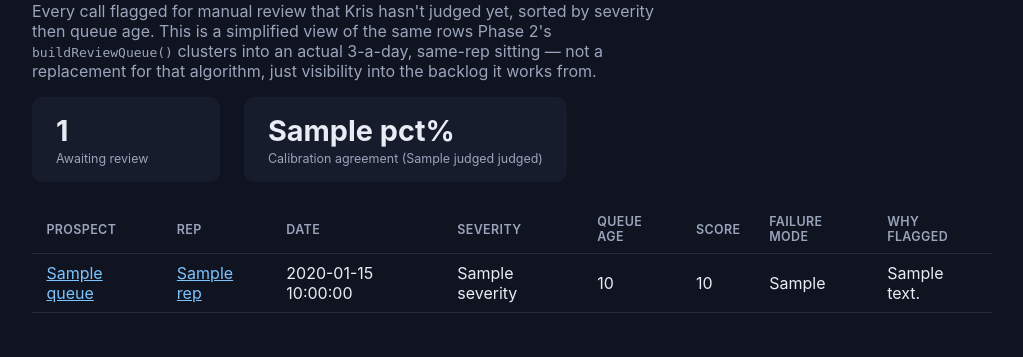
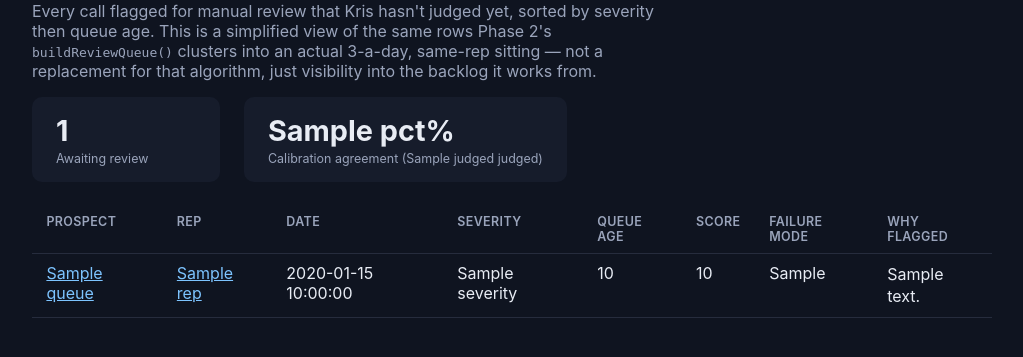
Before and after one commit to ICONS-of-Real-Estate/sales_review_project, a FastAPI app: template tools/dashboard/templates/queue.html in a window 1280 px wide. Shown: the part 174-531 px from the top of the page, without its empty margins (128-1151 px from the left). Run offline with FastAPI, Linux system fonts and the light colour scheme; the visitor is signed in with stand-in values (Sample User, id 1); the template is opened without the code that fills it: most values are stand-ins (such as "Sample title", 1, 10 or a date in 2020).

Commit message:
Fix unreadable table rows with long feedback text
Table cells default to vertical-align: middle, so any row with a long
AI Feedback Summary paragraph became enormous, and the row's other
short cells (name, date, score) ended up vertically centered against
that height - reading as mostly blank space with the actual data
floating in the middle. Reported directly from the live /reps page.

Fixed with a global th/td vertical-align: top, plus a .clamp-text
class (3-line -webkit-line-clamp, full text in a title tooltip)
applied everywhere a feedback summary or search snippet is rendered
(calls.html, queue.html, rep_detail.html, and the JS-built leads
modal in charts.html) so long text no longer blows out row height at
all.

```diff
--- a/tools/dashboard/templates/base.html
+++ b/tools/dashboard/templates/base.html
@@ -22,7 +22,11 @@
     .freshness.warn { background: #4a3a12; color: #f2c14e; }
     .freshness.stale { background: #4a1414; color: #f28b8b; }
     table { border-collapse: collapse; width: 100%; margin-bottom: 1rem; }
-    th, td { text-align: left; padding: 0.55rem 0.9rem; border-bottom: 1px solid #262c3d; }
+    th, td { text-align: left; padding: 0.55rem 0.9rem; border-bottom: 1px solid #262c3d; vertical-align: top; }
+    .clamp-text {
+      display: -webkit-box; -webkit-box-orient: vertical; -webkit-line-clamp: 3;
+      overflow: hidden; line-height: 1.4;
+    }
     th {
       color: #9aa4bb; font-weight: 600; font-size: 0.78rem;
       text-transform: uppercase; letter-spacing: 0.03em;
--- a/tools/dashboard/templates/calls.html
+++ b/tools/dashboard/templates/calls.html
@@ -63,7 +63,7 @@
       <td>{{ c.lead_quality_verdict or "—" }}</td>
       <td>{{ c.call_quality_score if c.call_quality_score is not none else "—" }}</td>
       <td>{{ c.primary_failure_mode or "—" }}</td>
-      <td style="max-width: 360px;">{{ c.snippet | safe if filters.q else (c.snippet or "—") }}</td>
+      <td style="max-width: 360px;"><span class="clamp-text" title="{{ c.snippet or '' }}">{{ c.snippet | safe if filters.q else (c.snippet or "—") }}</span></td>
     </tr>
     {% else %}
     <tr><td colspan="8" class="muted">No calls match these filters.</td></tr>
--- a/tools/dashboard/templates/charts.html
+++ b/tools/dashboard/templates/charts.html
@@ -94,7 +94,7 @@
           '<td>' + escapeHtml(l.rep || '') + '</td>' +
           '<td>' + escapeHtml(l.call_date || '') + '</td>' +
           '<td>' + (l.call_quality_score ?? '—') + '</td>' +
-          '<td style="max-width: 360px;">' + escapeHtml(l.ai_feedback_summary || '—') + '</td></tr>'
+          '<td style="max-width: 360px;"><span class="clamp-text">' + escapeHtml(l.ai_feedback_summary || '—') + '</span></td></tr>'
         )).join('') + '</tbody></table>';
     }
     document.getElementById('leadsModalBackdrop').style.display = 'block';
--- a/tools/dashboard/templates/queue.html
+++ b/tools/dashboard/templates/queue.html
@@ -42,7 +42,7 @@
       <td>{{ r.queue_age if r.queue_age is not none else "—" }}</td>
       <td>{{ r.call_quality_score if r.call_quality_score is not none else "—" }}</td>
       <td>{{ r.primary_failure_mode or "—" }}</td>
-      <td style="max-width: 320px;">{{ r.ai_feedback_summary or "—" }}</td>
+      <td style="max-width: 320px;"><span class="clamp-text" title="{{ r.ai_feedback_summary or '' }}">{{ r.ai_feedback_summary or "—" }}</span></td>
     </tr>
     {% else %}
     <tr><td colspan="8" class="muted">Nothing awaiting review — queue is clear.</td></tr>
--- a/tools/dashboard/templates/rep_detail.html
+++ b/tools/dashboard/templates/rep_detail.html
@@ -36,7 +36,7 @@
       <td>{{ "Yes" if c.flag_asked_for_close else "No" }}</td>
       <td>{{ "Yes" if c.flag_objections_handled else "No" }}</td>
       <td>{{ c.primary_failure_mode or "—" }}</td>
-      <td style="max-width: 320px;">{{ c.ai_feedback_summary or "—" }}</td>
+      <td style="max-width: 320px;"><span class="clamp-text" title="{{ c.ai_feedback_summary or '' }}">{{ c.ai_feedback_summary or "—" }}</span></td>
     </tr>
     {% else %}
     <tr><td colspan="9" class="muted">No scored calls for this rep yet.</td></tr>
```
